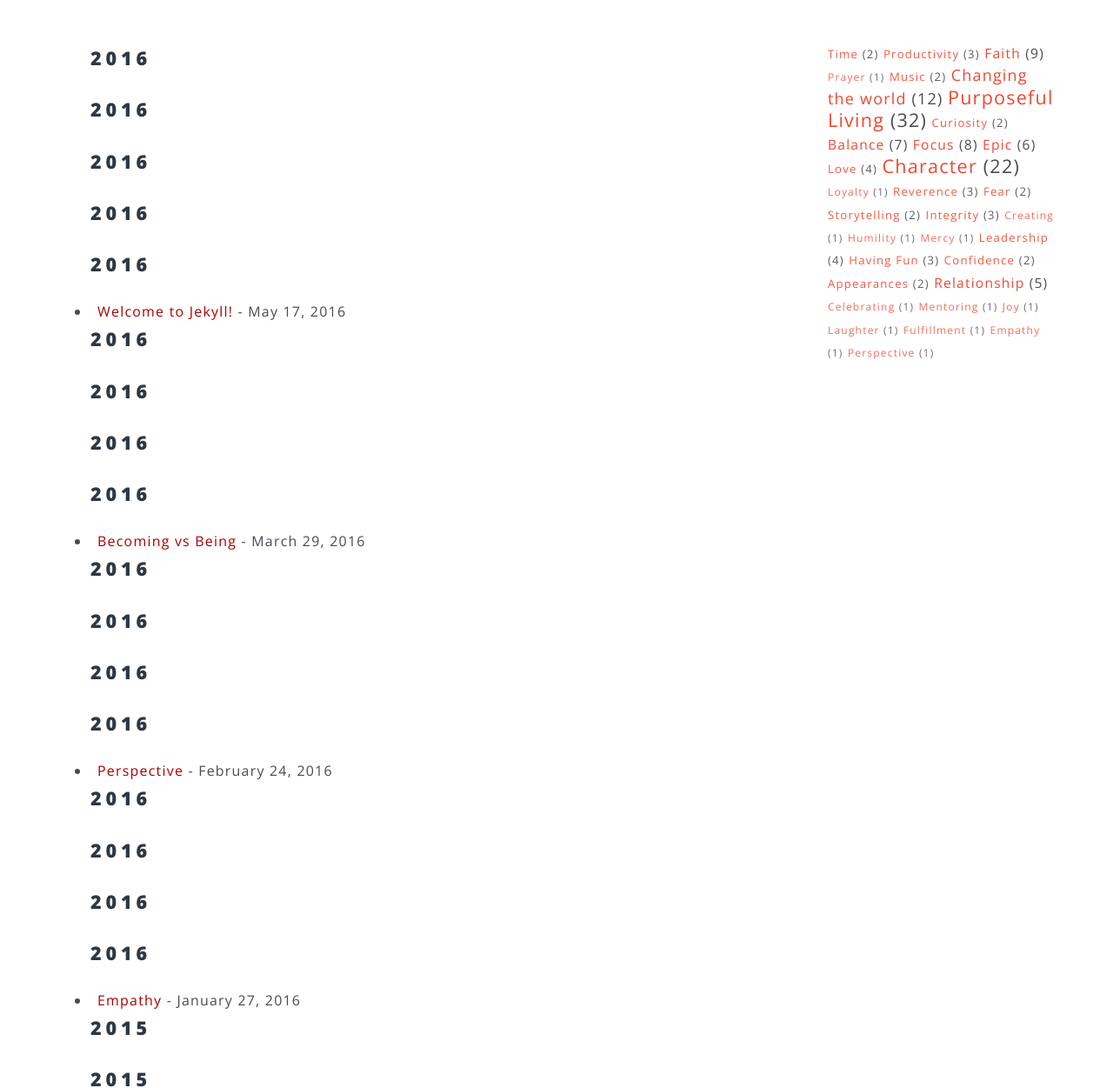
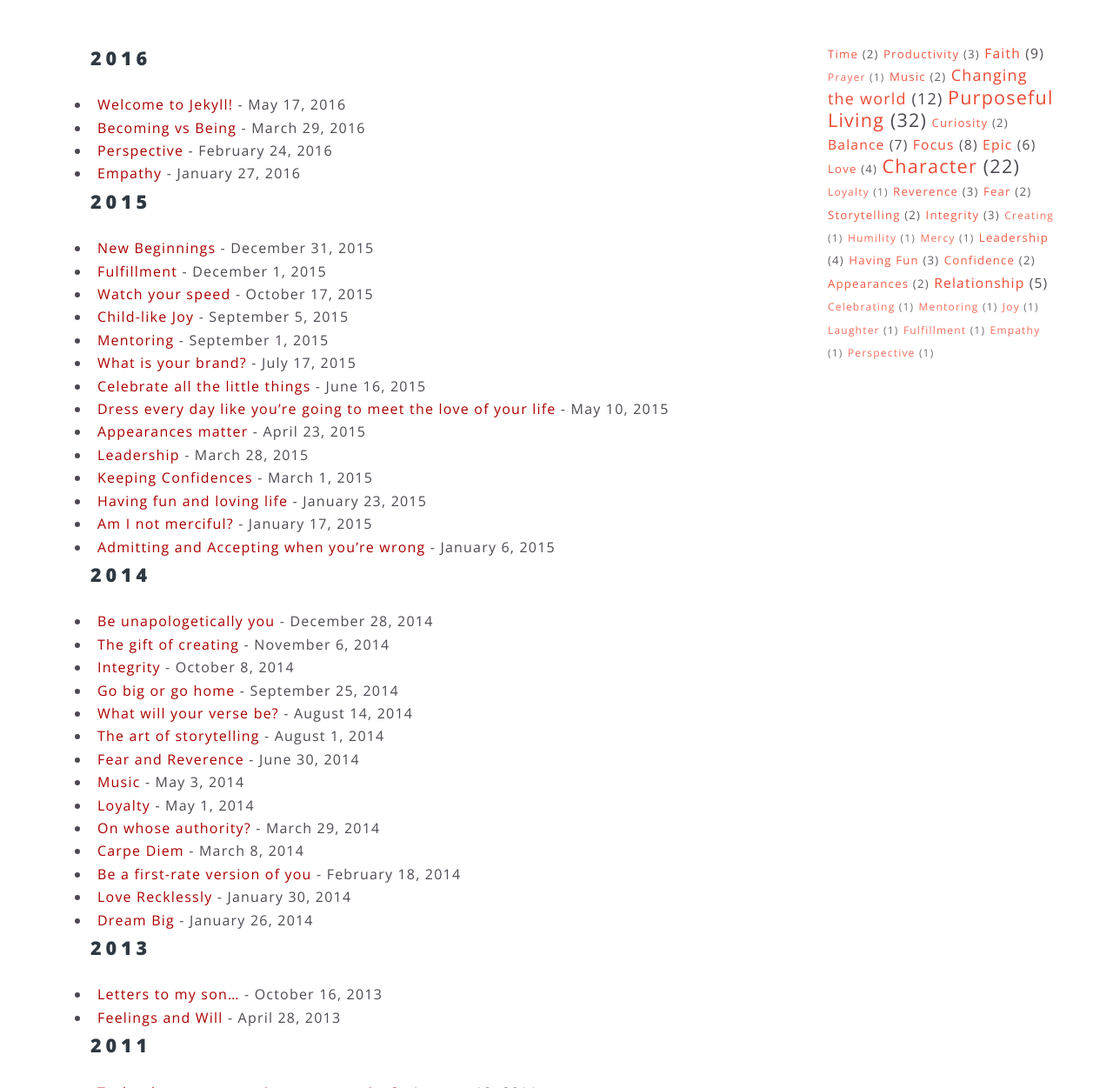
Before and after one commit to samng96/samng.me, a Jekyll site: the page built from archive/index.html, in a window 1280 px wide and 1400 px high, scrolled down 271 px. Shown: the part 149-1400 px from the top of the window at 87% size. Built offline with Jekyll 4.4.1, drawn with Linux system fonts in a browser that asks for light colours; some of the changed text lies outside the part shown.

Commit message:
fixing base archive index

```diff
--- a/archive/index.html
+++ b/archive/index.html
@@ -18,12 +18,9 @@ title: Archive
                 {% for post in site.posts %}
 
                   {% assign postYear = post.date | date: "%Y" %}
-                  {% if (post.date | date: "%Y") != currentYear %}
+                  {% if postYear != currentYear %}
                     {% assign currentYear = post.date | date: "%Y" %}
                     <h2>{{ currentYear }}</h2>
-                    <h2>{{ postYear }}</h2>
-                    <h2>{{ post.date | date: "%Y" }}</h2>
-                    <h2>{{ postYear == currentYear }}</h2>
                   {% endif %}
                   <li>
                     <a href="{{ post.url }}">{{ post.title }}</a> - {{ post.date | date: "%B %-d, %Y" }}
```
